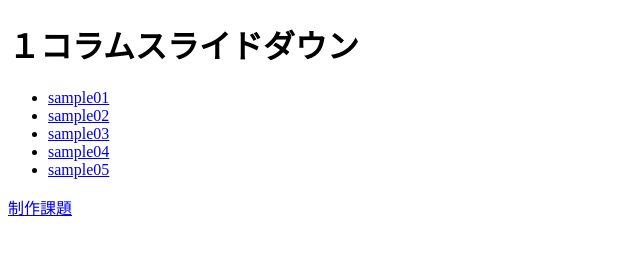
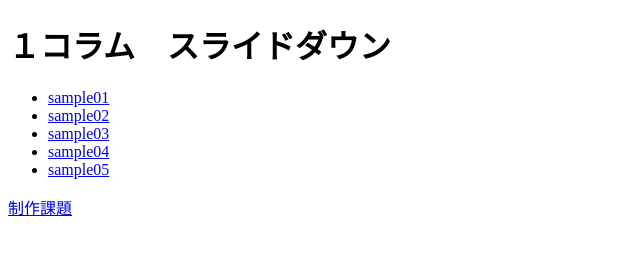
Before and after one commit to KUAD-XtechDesign/one-column-33333m3, a plain HTML site: page index.html in a window 1280 px wide. Shown: the whole page, without its empty margins (0-640 px from the left). Drawn offline with Linux system fonts and the light colour scheme.

Commit message:
h1を変更

```diff
--- a/index.html
+++ b/index.html
@@ -6,7 +6,7 @@
   <title>目次</title>
 </head>
 <body>
-  <h1>１コラムスライドダウン</h1>
+  <h1>１コラム　スライドダウン</h1>
 
   <ul>
     <li><a href="./sample/sample01.html">sample01</a></li>
```
